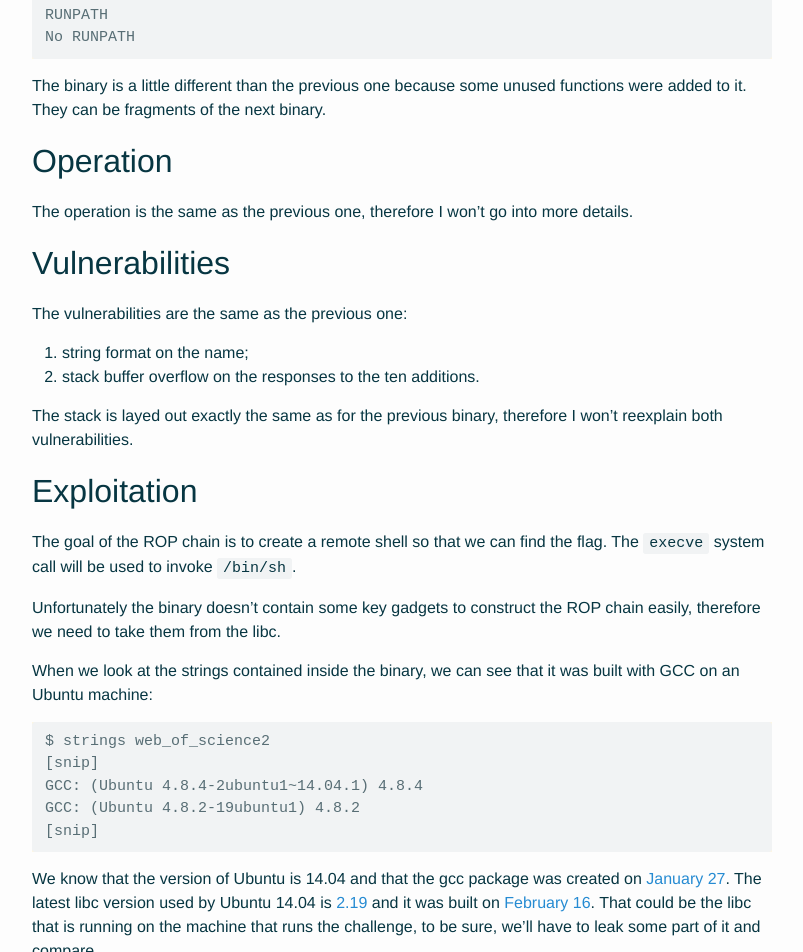
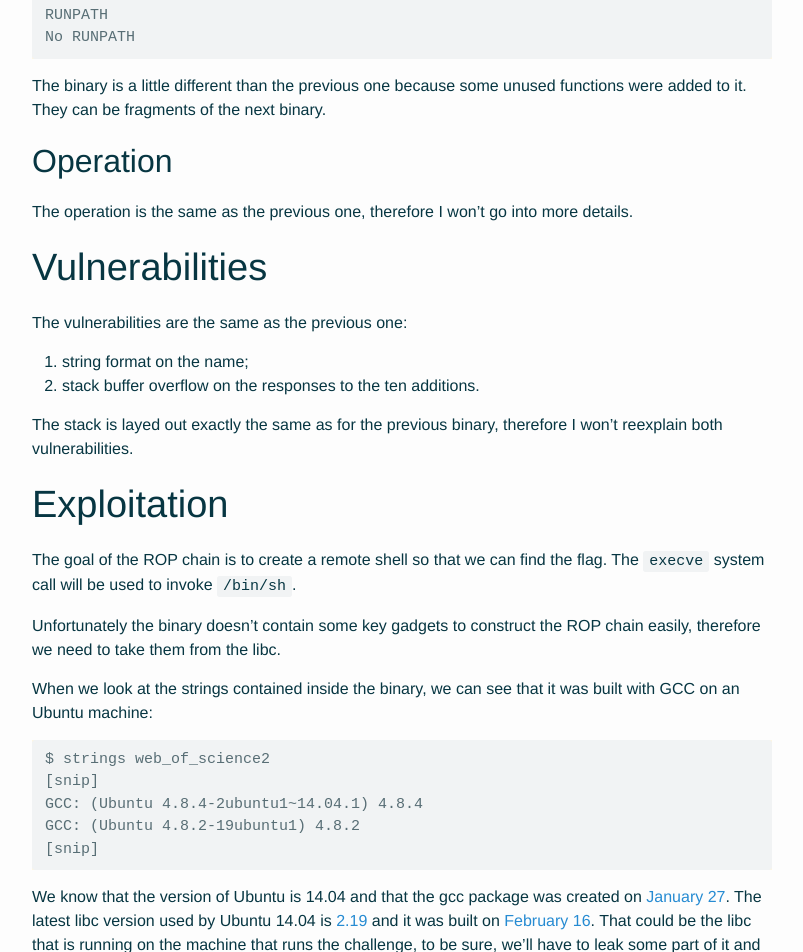
Before and after one commit to 0xabe-io/0xabe-io.github.io, a Jekyll site: the page built from _posts/2016-03-29-VolgaCTF-pwn-Web-of-Science2.md, in a window 1280 px wide. Shown: the part 1097-2049 px from the top of the page, without its empty margins (238-1041 px from the left). Built offline with Jekyll 4.4.1, drawn with Linux system fonts in a browser that asks for light colours; comment, search, counter and statistics services are not loaded.

Commit message:
fixed titles

```diff
--- a/_posts/2016-03-29-VolgaCTF-pwn-Web-of-Science2.md
+++ b/_posts/2016-03-29-VolgaCTF-pwn-Web-of-Science2.md
@@ -57,7 +57,7 @@ functions were added to it. They can be fragments of the next binary.
 The operation is the same as the previous one, therefore I won't go into more
 details.
 
-## Vulnerabilities
+# Vulnerabilities
 
 The vulnerabilities are the same as the previous one:
 
@@ -67,7 +67,7 @@ The vulnerabilities are the same as the previous one:
 The stack is layed out exactly the same as for the previous binary, therefore I
 won't reexplain both vulnerabilities.
 
-## Exploitation
+# Exploitation
 
 The goal of the ROP chain is to create a remote shell so that we can find the
 flag. The `execve` system call will be used to invoke `/bin/sh`.
```
